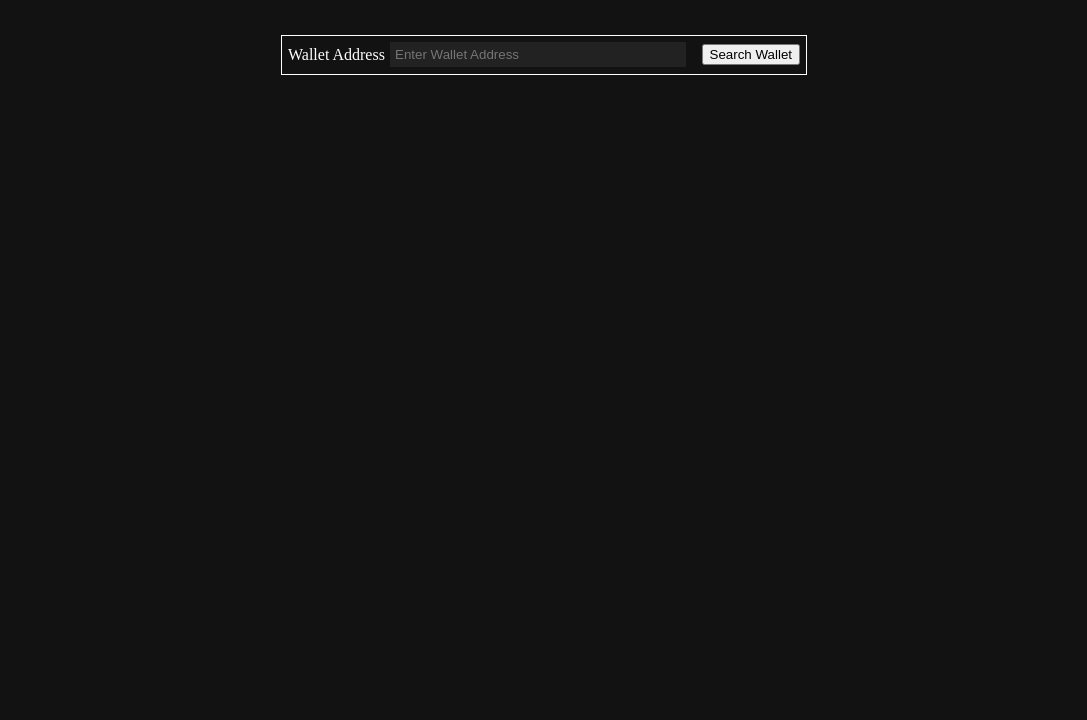
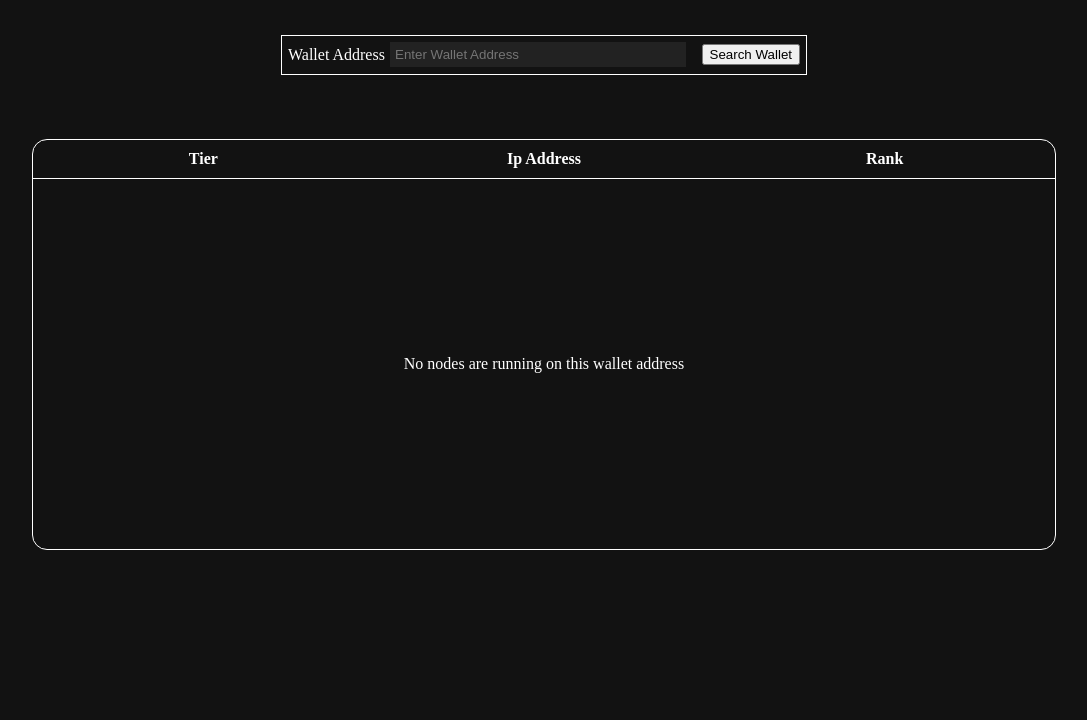
Before and after one commit to BeeFriedman/FluxNodeUptimeMonitor, a Flask app: page / in a window 1280 px wide. Shown: the part 80-800 px from the top of the page, without its empty margins (96-1183 px from the left). Run offline with Flask 3, Linux system fonts and the light colour scheme.

Commit message:
added a function to get the node list, and added the table of nodes to the index page

```diff
--- a/app.py
+++ b/app.py
@@ -7,6 +7,7 @@ app = Flask(__name__)
 def index():
     wallet = request.args.get('wallet')
     popUp = False
+    nodeList = [{'tier': '', 'ip': 'No nodes are running on this wallet address', 'rank': ''}]
 
     if wallet == None or wallet == '':
         wallet = ''
@@ -19,8 +20,20 @@ def index():
             # API call was successful
             data = response.json()
             valid = data['data']['isvalid']
-            app.logger.debug(valid)
             if valid == False:
                 popUp = True
-    app.logger.debug(popUp)
-    return render_template('index.html', wallet = wallet, popUp = popUp)
+            elif valid == True:
+                nodeList = getNodeList(wallet)
+
+    return render_template('index.html', wallet = wallet, popUp = popUp, nodeList = nodeList)
+
+def getNodeList(wallet):
+    url = 'https://api.runonflux.io/daemon/listzelnodes'
+    params = {'filter': wallet}
+    response = requests.get(url, params=params)
+
+    if response.status_code == 200:
+        # API call was successful
+        data = response.json()
+        nodeList = data['data']
+        return nodeList
--- a/static/style.css
+++ b/static/style.css
@@ -2,6 +2,10 @@ body {
 margin: 0%;
 background-color: #121212;
 color: #FFFFFF;
+}
+
+#main{
+    height: calc(90vh - 35px);
 }
 
 #header {
@@ -42,6 +46,24 @@ color: #FFFFFF;
 border: none;
 padding: 5px;
 }
+table{
+    min-height: 60%;
+    width: 80%;
+    margin: auto;
+    margin-top: 5%;
+    margin-bottom: 5%;
+    border-spacing: 0;
+    border: 1px solid white;
+    border-radius: 15px;
+    table-layout: fixed;
+}
+th, td {
+    padding: 10px;
+    text-align: center;
+}
+th{
+    border-bottom: 1px solid white;
+}
 #popUp {
     position: fixed;
     bottom: 0;
--- a/templates/index.html
+++ b/templates/index.html
@@ -16,9 +16,28 @@
                 <input id="wallet" placeholder="Enter Wallet Address" value="{{wallet}}">
                 <button onclick="walletSearch()">Search Wallet</button>
             </div>
-        </div>
-        <div id="popUp">
-            <p>Invalid Wallet Address!</p>
+
+            <table>
+                <thead>
+                    <tr>
+                        <th>Tier</th>
+                        <th>Ip Address</th>
+                        <th>Rank</th>
+                    </tr>
+                </thead>
+                <tbody>
+                    {% for node in nodeList %}
+                    <tr>
+                        <td>{{ node.tier }}</td>
+                        <td>{{ node.ip }}</td>
+                        <td>{{ node.rank }}</td>
+                    </tr>
+                {% endfor %}
+                </tbody>
+            </table>
+            <div id="popUp">
+                <p>Invalid Wallet Address!</p>
+            </div>
         </div>
 
         <script>
```
